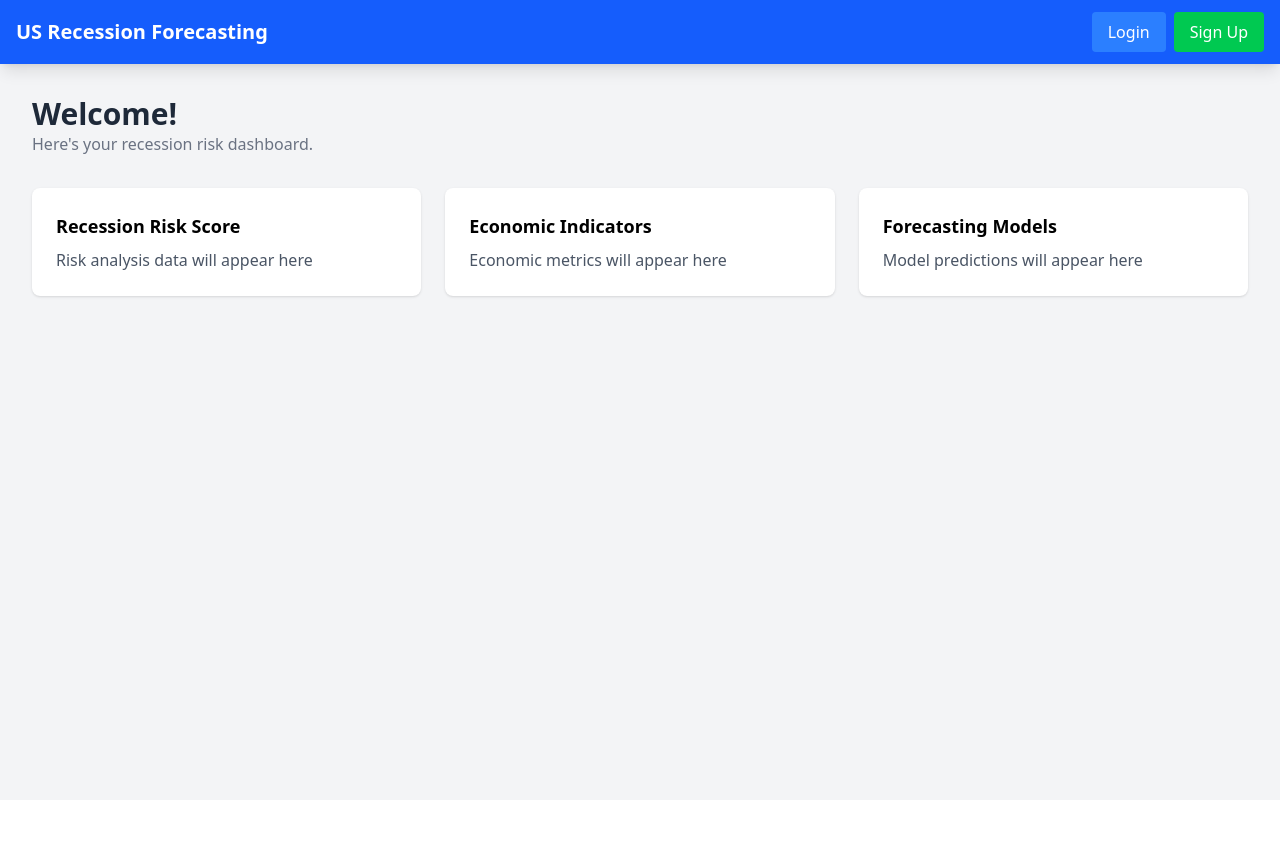
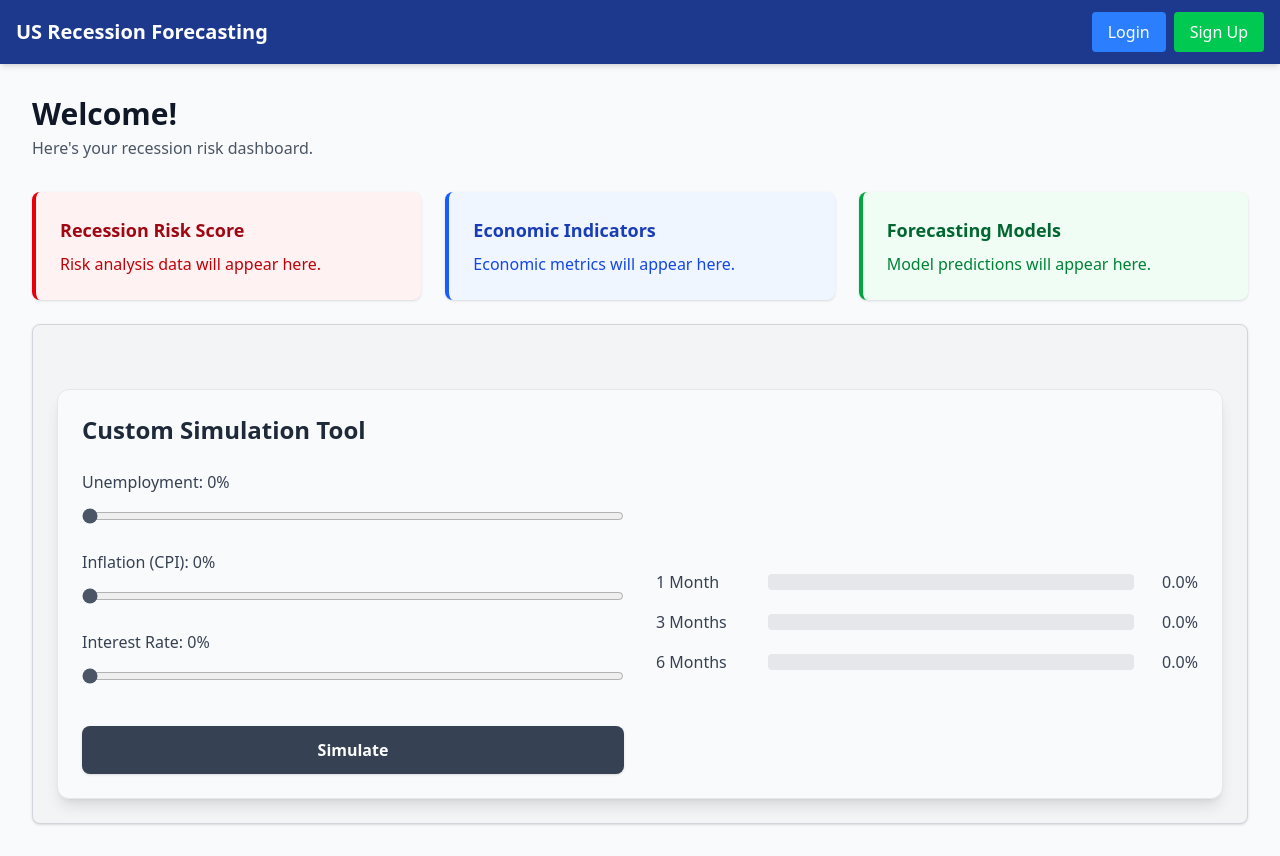
Before and after one commit to DSE-Project/frontend, a React (Vite) app: page / in a window 1280 px wide. Before the commit the page ends 800 px from the top, so only its background shows below. Built offline with nearby package versions, Linux system fonts and the light colour scheme; no server answers.

Commit message:
Update SimulationTool UI: gray sliders and neutral simulate button

```diff
--- a/src/components/Header.jsx
+++ b/src/components/Header.jsx
@@ -13,19 +13,24 @@ const Header = ({ user }) => {
   };
 
   return (
-    <header className="bg-blue-600 text-white shadow-lg">
+    <header className="bg-blue-900 text-white shadow-md">
       <div className="container mx-auto px-4 py-3 flex justify-between items-center">
-        <Link to="/" className="text-xl font-bold hover:text-blue-200">
+        <Link
+          to="/"
+          className="text-xl font-bold hover:text-blue-300 transition-colors"
+        >
           US Recession Forecasting
         </Link>
 
         <nav className="flex items-center space-x-4">
           {user ? (
             <div className="flex items-center space-x-4">
-              {/* <span className="text-sm">Welcome, {user.email}</span> */}
+              <span className="text-sm text-gray-200">
+                Welcome, {user.email}
+              </span>
               <button
                 onClick={handleSignOut}
-                className="bg-red-500 hover:bg-red-600 px-4 py-2 rounded transition-colors"
+                className="bg-red-600 hover:bg-red-700 px-4 py-2 rounded transition-colors"
               >
                 Sign Out
               </button>
@@ -34,7 +39,7 @@ const Header = ({ user }) => {
             <div className="flex items-center space-x-2">
               <Link
                 to="/auth/login"
-                className="bg-blue-500 hover:bg-blue-700 px-4 py-2 rounded transition-colors"
+                className="bg-blue-500 hover:bg-blue-600 px-4 py-2 rounded transition-colors"
               >
                 Login
               </Link>
--- /dev/null
+++ b/src/components/SimulationTool.jsx
@@ -0,0 +1,98 @@
+import React, { useState } from "react";
+
+const SimulationTool = () => {
+  // Initial values
+  const [unemployment, setUnemployment] = useState(0);
+  const [inflation, setInflation] = useState(0);
+  const [interest, setInterest] = useState(0);
+  const [prediction, setPrediction] = useState({
+    prob_1_month: 0,
+    prob_3_month: 0,
+    prob_6_month: 0,
+  });
+
+  const handleSimulate = async () => {
+    try {
+      // Mock API call
+      const data = {
+        prob_1_month: Math.random(),
+        prob_3_month: Math.random(),
+        prob_6_month: Math.random(),
+      };
+      setPrediction(data);
+    } catch (err) {
+      console.error("Error running simulation:", err);
+    }
+  };
+
+  const getBarColor = (prob) => {
+    if (prob > 0.5) return "bg-red-500";
+    if (prob > 0.2) return "bg-yellow-500";
+    return "bg-green-500";
+  };
+
+  return (
+    <div className="mt-10 bg-gray-50 p-6 rounded-xl shadow-lg border border-gray-200">
+      <h3 className="text-2xl font-bold mb-6 text-gray-800">
+        Custom Simulation Tool
+      </h3>
+
+      <div className="flex gap-8">
+        {/* Left: Inputs (half width) */}
+        <div className="w-1/2 flex flex-col gap-6">
+          {[
+            { label: "Unemployment", value: unemployment, set: setUnemployment, min: 0, max: 15 },
+            { label: "Inflation (CPI)", value: inflation, set: setInflation, min: 0, max: 10 },
+            { label: "Interest Rate", value: interest, set: setInterest, min: 0, max: 10 },
+          ].map((item) => (
+            <div key={item.label}>
+              <label className="block mb-2 font-medium text-gray-700">
+                {item.label}: {item.value}%
+              </label>
+              <input
+                type="range"
+                min={item.min}
+                max={item.max}
+                step="0.1"
+                value={item.value}
+                onChange={(e) => item.set(Number(e.target.value))}
+                className="w-full h-2 bg-gray-300 rounded-lg accent-gray-600"
+              />
+            </div>
+          ))}
+
+          <button
+            onClick={handleSimulate}
+            className="mt-4 py-3 bg-gray-700 text-white font-semibold rounded-lg shadow hover:bg-gray-800 transition-all w-full"
+          >
+            Simulate
+          </button>
+        </div>
+
+        {/* Right: Prediction Bars (half width) */}
+        <div className="w-1/2 flex flex-col justify-center gap-4">
+          {[
+            { label: "1 Month", key: "prob_1_month" },
+            { label: "3 Months", key: "prob_3_month" },
+            { label: "6 Months", key: "prob_6_month" },
+          ].map((item) => (
+            <div key={item.key} className="flex items-center gap-4">
+              <span className="w-24 text-gray-700">{item.label}</span>
+              <div className="flex-1 h-4 bg-gray-200 rounded overflow-hidden">
+                <div
+                  className={`${getBarColor(prediction[item.key])} h-4 rounded`}
+                  style={{ width: `${prediction[item.key] * 100}%` }}
+                ></div>
+              </div>
+              <span className="w-12 text-gray-700 text-right">
+                {(prediction[item.key] * 100).toFixed(1)}%
+              </span>
+            </div>
+          ))}
+        </div>
+      </div>
+    </div>
+  );
+};
+
+export default SimulationTool;
--- a/src/pages/DashBoard.jsx
+++ b/src/pages/DashBoard.jsx
@@ -2,6 +2,7 @@ import React, { useState, useEffect } from 'react';
 import { doc, getDoc } from 'firebase/firestore';
 import { db } from '../firebase/firebase';
 import Header from '../components/Header';
+import SimulationTool from '../components/SimulationTool';
 
 const Dashboard = ({ user }) => {
   const [userData, setUserData] = useState(null);
@@ -14,7 +15,6 @@ const Dashboard = ({ user }) => {
         try {
           const userDocRef = doc(db, 'users', user.uid);
           const userDocSnap = await getDoc(userDocRef);
-
           if (userDocSnap.exists()) {
             setUserData(userDocSnap.data());
           } else {
@@ -43,31 +43,39 @@ const Dashboard = ({ user }) => {
   };
 
   return (
-    <div className="min-h-screen bg-gray-100">
+    <div className="min-h-screen bg-gray-50">
       <Header user={user} />
       <main className="p-4 sm:p-6 lg:p-8">
-            <h2 className="text-3xl font-bold text-gray-800">
+        <h2 className="text-3xl font-bold text-gray-900">
           Welcome{getDisplayName()}!
           {loading && user && (
             <span className="text-sm text-gray-500 ml-2">Loading...</span>
           )}
         </h2>
-            <p className="text-gray-500">Here's your recession risk dashboard.</p>
+        <p className="text-gray-600 mt-1">Here's your recession risk dashboard.</p>
 
         <div className="mt-8 grid grid-cols-1 md:grid-cols-2 lg:grid-cols-3 gap-6">
-              <div className="bg-white p-6 rounded-lg shadow">
-                <h3 className="text-lg font-semibold mb-2">Recession Risk Score</h3>
-                <p className="text-gray-600">Risk analysis data will appear here</p>
+          {/* Recession Risk Score */}
+          <div className="bg-red-50 border-l-4 border-red-600 p-6 rounded-lg shadow hover:shadow-lg transition-shadow">
+            <h3 className="text-lg font-semibold text-red-800 mb-2">Recession Risk Score</h3>
+            <p className="text-red-700">Risk analysis data will appear here.</p>
           </div>
 
-              <div className="bg-white p-6 rounded-lg shadow">
-                <h3 className="text-lg font-semibold mb-2">Economic Indicators</h3>
-                <p className="text-gray-600">Economic metrics will appear here</p>
+          {/* Economic Indicators */}
+          <div className="bg-blue-50 border-l-4 border-blue-600 p-6 rounded-lg shadow hover:shadow-lg transition-shadow">
+            <h3 className="text-lg font-semibold text-blue-800 mb-2">Economic Indicators</h3>
+            <p className="text-blue-700">Economic metrics will appear here.</p>
           </div>
 
-              <div className="bg-white p-6 rounded-lg shadow">
-                <h3 className="text-lg font-semibold mb-2">Forecasting Models</h3>
-                <p className="text-gray-600">Model predictions will appear here</p>
+          {/* Forecasting Models */}
+          <div className="bg-green-50 border-l-4 border-green-600 p-6 rounded-lg shadow hover:shadow-lg transition-shadow">
+            <h3 className="text-lg font-semibold text-green-800 mb-2">Forecasting Models</h3>
+            <p className="text-green-700">Model predictions will appear here.</p>
+          </div>
+
+          {/* Simulation Tool spanning full width */}
+          <div className="col-span-full bg-gray-100 border border-gray-300 p-6 rounded-lg shadow">
+            <SimulationTool />
           </div>
         </div>
       </main>
```
Also changed, not shown: 1 other file (tests, documents, lock files or other folders). Lines whose indentation alone changed are shown as unchanged.
